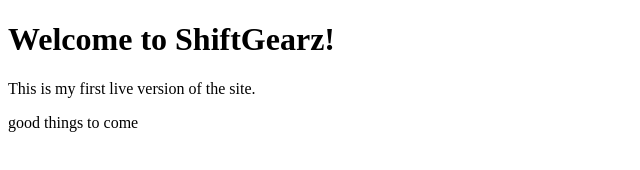
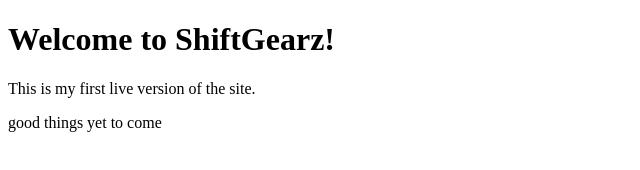
Before and after one commit to codelado/shiftgearz.com, a plain HTML site: page index.html in a window 1280 px wide. Shown: the full height of the page, 0-640 px from the left. Drawn offline with Linux system fonts and the light colour scheme.

Commit message:
updated html

```diff
--- a/index.html
+++ b/index.html
@@ -6,6 +6,6 @@
 <body>
     <h1>Welcome to ShiftGearz!</h1>
     <p>This is my first live version of the site.</p>
-    <p>good things to come</p>
+    <p>good things yet to come</p>
 </body>
 </html>
```
